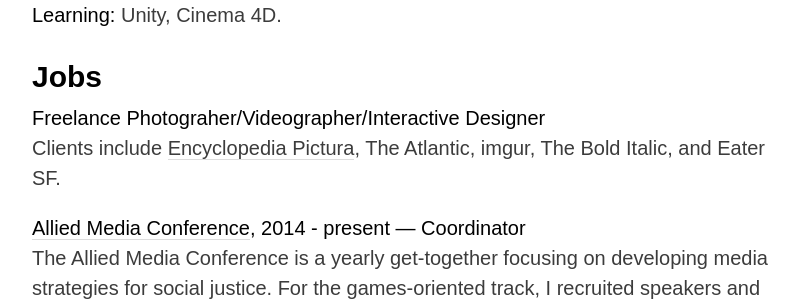
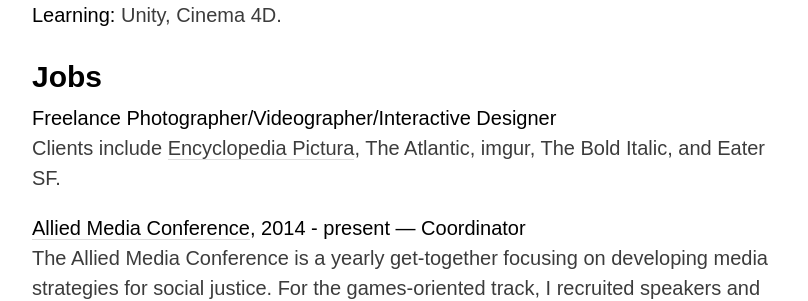
Before and after one commit to dongle/jonbeilin-portfolio-jekyll, a Jekyll site: the page built from cv/index.html, in a window 1280 px wide and 900 px high, scrolled down 318 px. Shown: the part 153-454 px from the top of the window, without its empty margins (38-846 px from the left). Built offline with Jekyll 4.4.1, drawn with Linux system fonts in a browser that asks for light colours; nearby versions of some CDN libraries.

Commit message:
Fix typos and fb og crap

```diff
--- a/_layouts/default.html
+++ b/_layouts/default.html
@@ -10,26 +10,27 @@
 	<meta name="revisit-after" content="1 days">
 	<meta name="ROBOTS" content="INDEX,FOLLOW">
 	<link rel="icon" type="image/png" href="/favicon.png" />
+	<link rel="image_src" href="http://jonbeilin.org/projects/dixie/dixie_thumb.jpg" />
 
 	<!-- Meta tags for tw/fb sharing -->
 	<!-- Microdata - not sure I wanna do this
     <meta itemprop="description" content="">
     <meta itemprop="image" content="">
     <meta itemprop="name" content="Jonathan Beilin | {{ page.title }}"> -->
-    <!--
+
     <meta property="og:title" content="Jonathan Beilin | {{ page.title }}" />
-    <meta property="og:description" content="" />
-    <meta property="og:image" content="" />
+    <!-- <meta property="og:description" content="" /> -->
     <meta property="og:type" content="article" />
-    <meta property="og:url" content="" />
+    <!-- <meta property="og:url" content="" /> -->
     <meta property="og:site_name" content="Jonathan Beilin" />
+	<meta property="og:image" content="http://jonbeilin.org/projects/dixie/dixie_thumb.jpg" />
 
     <meta name="twitter:card" content="summary">
     <meta name="twitter:site" content="@jonbeilin">
     <meta name="twitter:title" content="Jonathan Beilin | {{ page.title }}">
-    <meta name="twitter:description" content="">
+    <!-- <meta name="twitter:description" content=""> -->
     <meta name="twitter:creator" content="@jonbeilin">
-    <meta name="twitter:image" content=""> -->
+    <meta name="twitter:image" content="http://jonbeilin.org/projects/dixie/dixie_thumb.jpg">
 
 	<title>Jonathan Beilin | {{ page.title }}</title>
 
--- a/cv/index.html
+++ b/cv/index.html
@@ -30,7 +30,7 @@
 <section>
   <h3>Jobs</h3>
   <ul>
-    <li><strong>Freelance Photograher/Videographer/Interactive Designer</strong>
+    <li><strong>Freelance Photographer/Videographer/Interactive Designer</strong>
           <p>Clients include <a href="http://encyclopediapictura.com/" target="_blank">Encyclopedia Pictura</a>, The Atlantic, imgur, The Bold Italic, and Eater SF.</p></li>
     <li><strong><a href="http://amc.alliedmedia.org/" target="_blank">Allied Media Conference</a>, 2014 - present — Coordinator</strong>
           <p>The Allied Media Conference is a yearly get-together focusing on developing media strategies for social justice. For the games-oriented track, I recruited speakers and workshops, organized fundraising, and worked on the general logistics of a conference. We work both to discuss how interactive media can be used for outreach and to teach real skills to encourage underrepresented voices to make games.</p></li>
```
